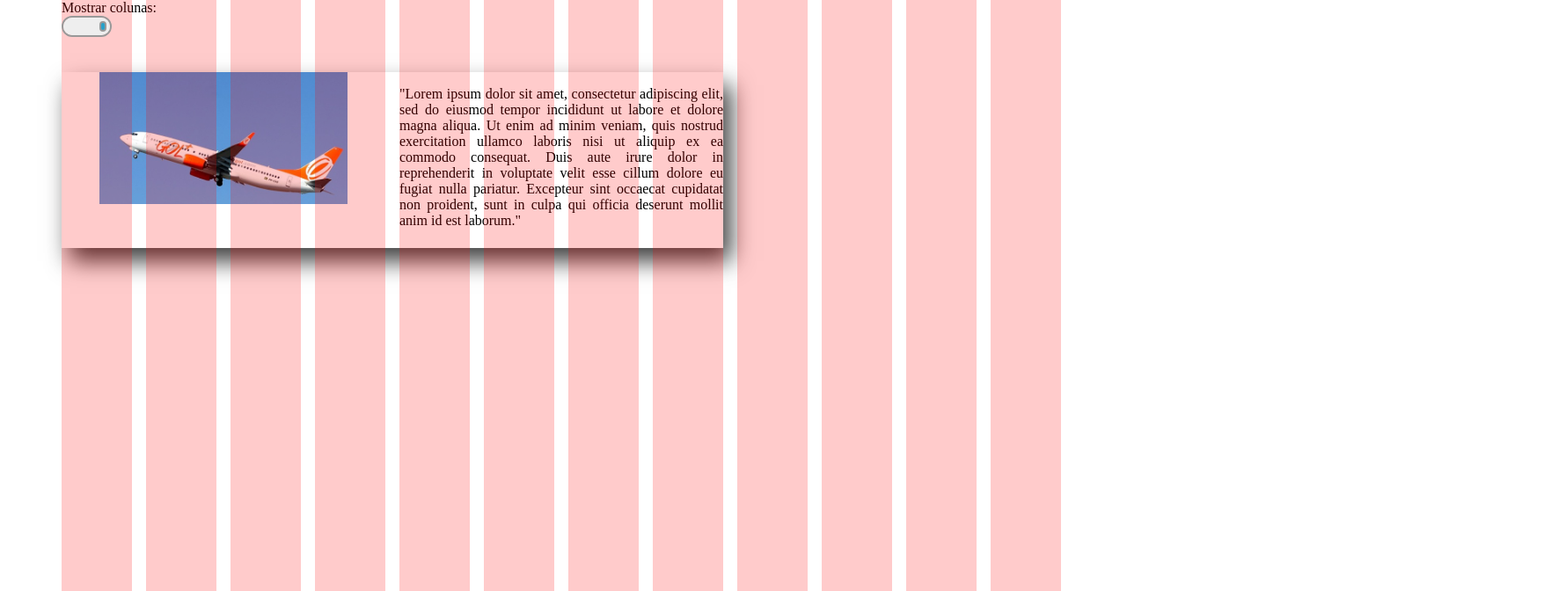
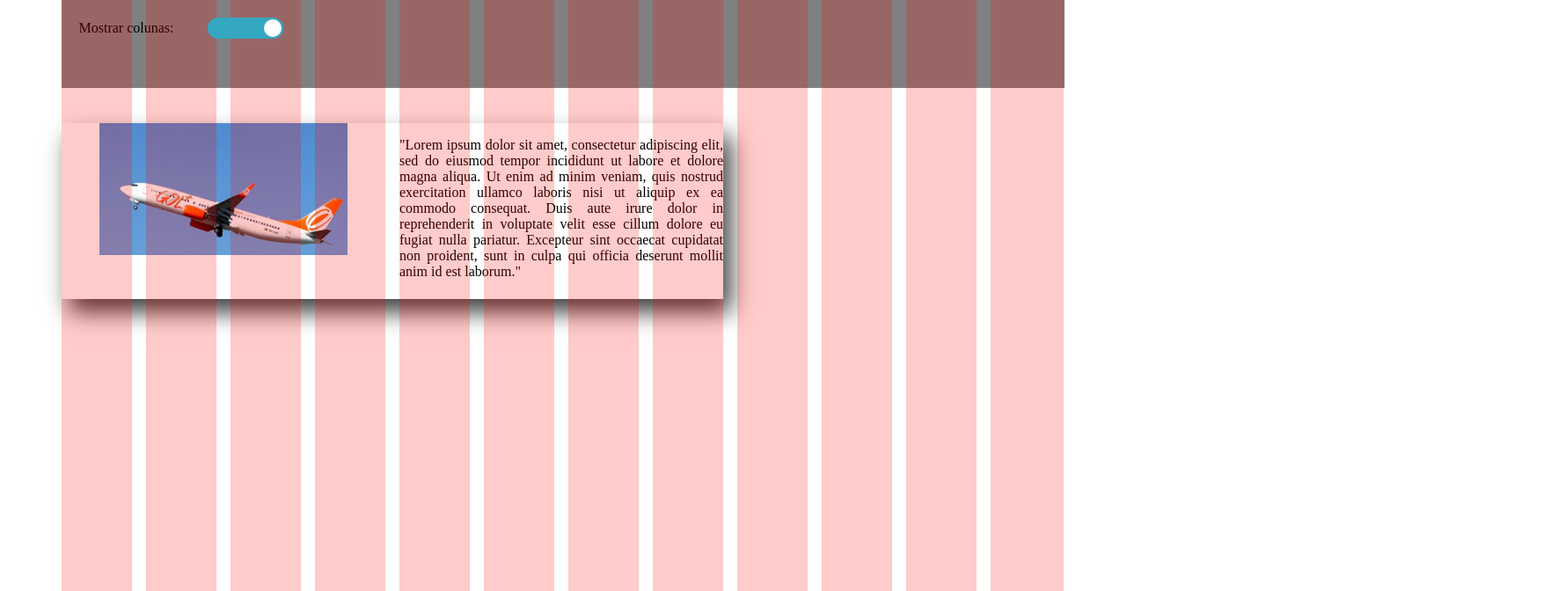
Before and after one commit to giovannijust/gol-grid, a React (Create React App) app: page / in a window 1280 px wide. Shown: the top 672 px of the page at 88% size, 1780 px wide, since content can reach past the window. Built offline with nearby package versions, Linux system fonts and the light colour scheme.

Commit message:
General style adjustments

```diff
--- a/src/styles/base.scss
+++ b/src/styles/base.scss
@@ -15,7 +15,14 @@ body {
 }
 
 #root {
+  position: relative;
   margin: 0;
   overflow-x: hidden;
   height: 100vh;
 }
+
+header {
+  background-color: grey;
+  height: 100px;
+  padding-top: 20px;
+}
--- a/src/styles/build/index.css
+++ b/src/styles/build/index.css
@@ -31,9 +31,16 @@ body {
 }
 
 #root {
+  position: relative;
   margin: 0;
   overflow-x: hidden;
   height: 100vh;
+}
+
+header {
+  background-color: grey;
+  height: 100px;
+  padding-top: 20px;
 }
 
 .l-container {
@@ -61,7 +68,7 @@ body {
 **/
 .onoffswitch {
   position: relative;
-  width: 57px;
+  width: 86px;
   -webkit-user-select: none;
   -moz-user-select: none;
   -ms-user-select: none;
@@ -75,71 +82,43 @@ body {
   display: block;
   overflow: hidden;
   cursor: pointer;
+  height: 24px;
+  padding: 0;
+  line-height: 24px;
   border: 2px solid #999999;
-  border-radius: 50px;
+  border-radius: 24px;
+  background-color: #eeeeee;
+  -webkit-transition: background-color 0.3s ease-in;
+  transition: background-color 0.3s ease-in;
 }
 
-.onoffswitch-inner {
+.onoffswitch-label:before {
+  content: "";
   display: block;
-  width: 200%;
-  margin-left: -100%;
-  -webkit-transition: margin 0.3s ease-in 0s;
-  transition: margin 0.3s ease-in 0s;
-}
-
-.onoffswitch-inner:before,
-.onoffswitch-inner:after {
-  display: block;
-  float: left;
-  width: 50%;
-  height: 20px;
-  padding: 0;
-  line-height: 20px;
-  font-size: 14px;
-  color: white;
-  font-family: Trebuchet, Arial, sans-serif;
-  font-weight: bold;
-  -webkit-box-sizing: border-box;
-          box-sizing: border-box;
-}
-
-.onoffswitch-inner:before {
-  content: "";
-  padding-left: 10px;
-  background-color: #eeeeee;
-  color: #ffffff;
-}
-
-.onoffswitch-inner:after {
-  content: "";
-  padding-right: 10px;
-  background-color: #eeeeee;
-  color: #999999;
-  text-align: right;
-}
-
-.onoffswitch-switch {
-  display: block;
-  width: 8px;
-  margin: 6px;
-  background: #a1a1a1;
+  width: 24px;
+  margin: 0px;
+  background: #ffffff;
   position: absolute;
   top: 0;
   bottom: 0;
-  right: 33px;
+  right: 60px;
   border: 2px solid #999999;
-  border-radius: 50px;
+  border-radius: 24px;
   -webkit-transition: all 0.3s ease-in 0s;
   transition: all 0.3s ease-in 0s;
 }
 
-.onoffswitch-checkbox:checked + .onoffswitch-label .onoffswitch-inner {
-  margin-left: 0;
+.onoffswitch-checkbox:checked + .onoffswitch-label {
+  background-color: #34a7c1;
 }
 
-.onoffswitch-checkbox:checked + .onoffswitch-label .onoffswitch-switch {
+.onoffswitch-checkbox:checked + .onoffswitch-label,
+.onoffswitch-checkbox:checked + .onoffswitch-label:before {
+  border-color: #34a7c1;
+}
+
+.onoffswitch-checkbox:checked + .onoffswitch-label:before {
   right: 0px;
-  background-color: #27a1ca;
 }
 
 .card {
@@ -262,3 +241,46 @@ body {
     width: calc(80px * 1 + 16px * 0);
   }
 }
+@media only screen and (min-width: 1140px) {
+  .grid-overlay-column:last-child {
+    width: calc(8.3333333333% - 17.3333333333px);
+    float: left;
+    margin-left: 16px;
+    width: 83px;
+  }
+}
+
+.list {
+  width: calc(50% - 24px);
+  float: left;
+  margin-left: 16px;
+}
+@media only screen and (min-width: 980px) {
+  .list {
+    width: calc(25% - 20px);
+    float: left;
+    margin-left: 16px;
+  }
+}
+@media only screen and (min-width: 1140px) {
+  .list {
+    width: calc(25% - 20px);
+    float: left;
+    margin-left: 16px;
+    width: calc(80px * 3 + 16px * 2);
+  }
+}
+.list-item {
+  display: -webkit-box;
+  display: -ms-flexbox;
+  display: flex;
+  -webkit-box-orient: horizontal;
+  -webkit-box-direction: normal;
+      -ms-flex-direction: row;
+          flex-direction: row;
+  -ms-flex-pack: distribute;
+      justify-content: space-around;
+  -webkit-box-align: center;
+      -ms-flex-align: center;
+          align-items: center;
+}
--- a/src/styles/modules/toggle.scss
+++ b/src/styles/modules/toggle.scss
@@ -1,6 +1,6 @@
 .onoffswitch {
   position: relative;
-  width: 57px;
+  width: 86px;
   -webkit-user-select: none;
   -moz-user-select: none;
   -ms-user-select: none;
@@ -12,59 +12,35 @@
   display: block;
   overflow: hidden;
   cursor: pointer;
+  height: 24px;
+  padding: 0;
+  line-height: 24px;
   border: 2px solid #999999;
-  border-radius: 50px;
+  border-radius: 24px;
+  background-color: #eeeeee;
+  transition: background-color 0.3s ease-in;
 }
-.onoffswitch-inner {
+.onoffswitch-label:before {
+  content: "";
   display: block;
-  width: 200%;
-  margin-left: -100%;
-  transition: margin 0.3s ease-in 0s;
-}
-.onoffswitch-inner:before,
-.onoffswitch-inner:after {
-  display: block;
-  float: left;
-  width: 50%;
-  height: 20px;
-  padding: 0;
-  line-height: 20px;
-  font-size: 14px;
-  color: white;
-  font-family: Trebuchet, Arial, sans-serif;
-  font-weight: bold;
-  box-sizing: border-box;
-}
-.onoffswitch-inner:before {
-  content: "";
-  padding-left: 10px;
-  background-color: #eeeeee;
-  color: #ffffff;
-}
-.onoffswitch-inner:after {
-  content: "";
-  padding-right: 10px;
-  background-color: #eeeeee;
-  color: #999999;
-  text-align: right;
-}
-.onoffswitch-switch {
-  display: block;
-  width: 8px;
-  margin: 6px;
-  background: #a1a1a1;
+  width: 24px;
+  margin: 0px;
+  background: #ffffff;
   position: absolute;
   top: 0;
   bottom: 0;
-  right: 33px;
+  right: 60px;
   border: 2px solid #999999;
-  border-radius: 50px;
+  border-radius: 24px;
   transition: all 0.3s ease-in 0s;
 }
-.onoffswitch-checkbox:checked + .onoffswitch-label .onoffswitch-inner {
-  margin-left: 0;
+.onoffswitch-checkbox:checked + .onoffswitch-label {
+  background-color: #34a7c1;
 }
-.onoffswitch-checkbox:checked + .onoffswitch-label .onoffswitch-switch {
+.onoffswitch-checkbox:checked + .onoffswitch-label,
+.onoffswitch-checkbox:checked + .onoffswitch-label:before {
+  border-color: #34a7c1;
+}
+.onoffswitch-checkbox:checked + .onoffswitch-label:before {
   right: 0px;
-  background-color: #27a1ca;
 }
```
